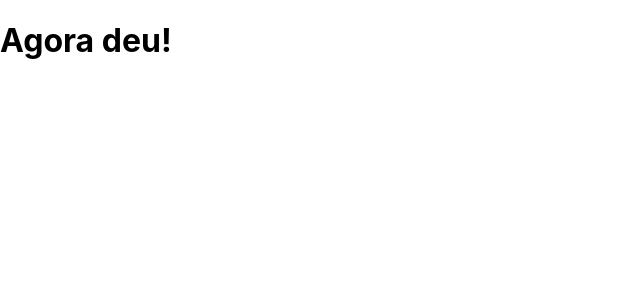
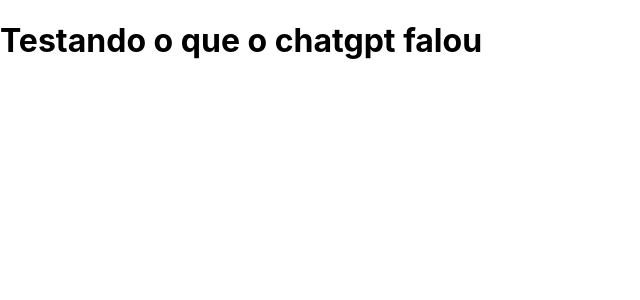
Before and after one commit to jvmds/nextjs-tcc, a Next.js app: page / in a window 1280 px wide. Shown: the top 300 px of the page, without its empty margins (0-640 px from the left). Built offline with nearby package versions, Linux system fonts and the light colour scheme.

Commit message:
Update index.js

```diff
--- a/pages/index.js
+++ b/pages/index.js
@@ -4,7 +4,7 @@
 export default function Home() {
   return (
     <div>
-      <h1>Agora deu!</h1>
+      <h1>Testando o que o chatgpt falou</h1>
     </div>
   );
 }
```
